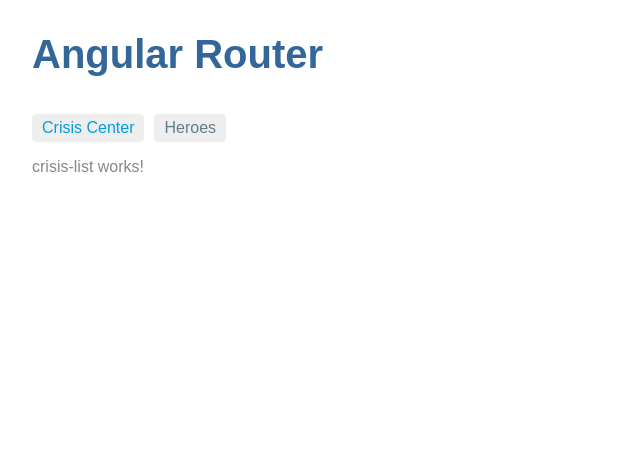
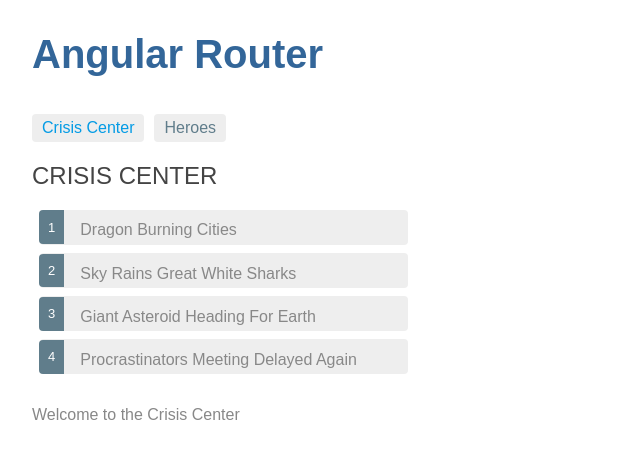
Before and after one commit to zhangkang1521/Angular2-CLI, an Angular app: page /crisis-center in a window 1280 px wide. Shown: the top 458 px of the page, without its empty margins (0-640 px from the left). Built offline with nearby package versions, Linux system fonts and the light colour scheme.

Commit message:
危机中心重构为Module，学习子路由

```diff
--- a/src/app/app-routing.module.ts
+++ b/src/app/app-routing.module.ts
@@ -1,10 +1,8 @@
 import {Routes, RouterModule} from "@angular/router";
-import {CrisisListComponent} from "./component/crisis-list/crisis-list.component";
 import {PageNotFoundComponent} from "./component/page-not-found/page-not-found.component";
 import {NgModule} from "@angular/core";
 
 const appRoutes: Routes = [
-  { path: 'crisis-center', component: CrisisListComponent },
   { path: '',
     redirectTo: '/heroes',
     pathMatch: 'full'
--- a/src/app/app.module.ts
+++ b/src/app/app.module.ts
@@ -4,17 +4,16 @@
 import { HttpModule } from '@angular/http';
 
 import { AppComponent } from './app.component';
-import { CrisisListComponent } from './component/crisis-list/crisis-list.component';
 import { PageNotFoundComponent } from './component/page-not-found/page-not-found.component';
 import {AppRoutingModule} from "./app-routing.module";
 import {HeroModule} from "./component/heroes/heroes.module";
+import {CrisisCenterModule} from "./component/cirsis-center/crisis-center.module";
 
 
 
 @NgModule({
   declarations: [
     AppComponent,
-    CrisisListComponent,
     PageNotFoundComponent
   ],
   imports: [
@@ -22,6 +21,7 @@
     FormsModule,
     HttpModule,
     HeroModule,
+    CrisisCenterModule,
     AppRoutingModule
   ],
   providers: [],
--- /dev/null
+++ b/src/app/component/cirsis-center/crisis-center-home.component.ts
@@ -0,0 +1,8 @@
+import {Component} from "@angular/core";
+
+@Component({
+  template: `
+    <p>Welcome to the Crisis Center</p>
+  `
+})
+export class CrisisCenterHomeComponent { }
--- /dev/null
+++ b/src/app/component/cirsis-center/crisis-center-routing.module.ts
@@ -0,0 +1,37 @@
+import {NgModule} from "@angular/core";
+import {CrisisCenterHomeComponent} from "./crisis-center-home.component";
+import {CrisisDetailComponent} from "./crisis-detail.component";
+import {CrisisListComponent} from "./crisis-list.component";
+import {CrisisCenterComponent} from "./crisis-center.component";
+import {Routes, RouterModule} from "@angular/router";
+const crisisCenterRoutes: Routes = [
+  {
+    path: 'crisis-center',
+    component: CrisisCenterComponent,
+    children: [
+      {
+        path: '',
+        component: CrisisListComponent,
+        children: [
+          {
+            path: ':id',
+            component: CrisisDetailComponent
+          },{
+            path: '',
+            component: CrisisCenterHomeComponent
+          }
+        ]
+      }
+    ]
+  }
+];
+
+@NgModule({
+  imports: [
+    RouterModule.forChild(crisisCenterRoutes)
+  ],
+  exports: [
+    RouterModule
+  ]
+})
+export class CrisisCenterRoutingModule { }
--- /dev/null
+++ b/src/app/component/cirsis-center/crisis-center.component.ts
@@ -0,0 +1,12 @@
+import {Component} from "@angular/core";
+
+@Component({
+  template: `
+          <h2>CRISIS CENTER</h2>
+          <router-outlet></router-outlet>
+        `
+})
+
+export class CrisisCenterComponent {
+
+}
--- /dev/null
+++ b/src/app/component/cirsis-center/crisis-detail.component.ts
@@ -0,0 +1,10 @@
+import {Component} from "@angular/core";
+
+@Component({
+  selector: 'crisis-detail',
+  template: `crisis-detail page`
+})
+
+export class CrisisDetailComponent {
+
+}
--- /dev/null
+++ b/src/app/component/cirsis-center/crisis-list.component.ts
@@ -0,0 +1,51 @@
+import 'rxjs/add/operator/switchMap';
+import { Component, OnInit }      from '@angular/core';
+import { ActivatedRoute, Router, Params } from '@angular/router';
+
+import { Observable }            from 'rxjs/Observable';
+import {Crisis, CrisisService} from "./crisis.service";
+
+
+@Component({
+  template: `
+    <ul class="items">
+      <li *ngFor="let crisis of crises | async"
+        (click)="onSelect(crisis)"
+        [class.selected]="isSelected(crisis)">
+          <span class="badge">{{ crisis.id }}</span>
+          {{ crisis.name }}
+      </li>
+    </ul>
+
+    <router-outlet></router-outlet>
+  `
+})
+export class CrisisListComponent implements OnInit {
+  crises: Observable<Crisis[]>;
+  selectedId: number;
+
+  constructor(
+    private service: CrisisService,
+    private route: ActivatedRoute,
+    private router: Router
+  ) {}
+
+  isSelected(crisis: Crisis) {
+    return crisis.id === this.selectedId;
+  }
+
+  ngOnInit() {
+    this.crises = this.route.params
+      .switchMap((params: Params) => {
+        this.selectedId = +params['id'];
+        return this.service.getCrises();
+      });
+  }
+
+  onSelect(crisis: Crisis) {
+    this.selectedId = crisis.id;
+
+    // Navigate with relative link
+    this.router.navigate([crisis.id], { relativeTo: this.route });
+  }
+}
--- /dev/null
+++ b/src/app/component/cirsis-center/crisis.service.ts
@@ -0,0 +1,35 @@
+export class Crisis {
+  constructor(public id: number, public name: string) { }
+}
+
+const CRISES = [
+  new Crisis(1, 'Dragon Burning Cities'),
+  new Crisis(2, 'Sky Rains Great White Sharks'),
+  new Crisis(3, 'Giant Asteroid Heading For Earth'),
+  new Crisis(4, 'Procrastinators Meeting Delayed Again'),
+];
+
+let crisesPromise = Promise.resolve(CRISES);
+
+import { Injectable } from '@angular/core';
+
+@Injectable()
+export class CrisisService {
+
+  static nextCrisisId = 100;
+
+  getCrises() { return crisesPromise; }
+
+  getCrisis(id: number | string) {
+    return crisesPromise
+      .then(crises => crises.find(crisis => crisis.id === +id));
+  }
+
+  addCrisis(name: string) {
+    name = name.trim();
+    if (name) {
+      let crisis = new Crisis(CrisisService.nextCrisisId++, name);
+      crisesPromise.then(crises => crises.push(crisis));
+    }
+  }
+}
--- a/src/app/component/crisis-list/crisis-list.component.html
+++ /dev/null
@@ -1,3 +0,0 @@
-<p>
-  crisis-list works!
-</p>
--- a/src/app/component/crisis-list/crisis-list.component.ts
+++ /dev/null
@@ -1,15 +0,0 @@
-import { Component, OnInit } from '@angular/core';
-
-@Component({
-  selector: 'app-crisis-list',
-  templateUrl: './crisis-list.component.html',
-  styleUrls: ['./crisis-list.component.css']
-})
-export class CrisisListComponent implements OnInit {
-
-  constructor() { }
-
-  ngOnInit() {
-  }
-
-}
```
Also changed, not shown: src/app/component/cirsis-center/crisis-center.module.ts (added, +30 -0 lines), src/app/component/crisis-list/crisis-list.component.css (deleted), 1 other file (tests, documents, lock files or other folders).
